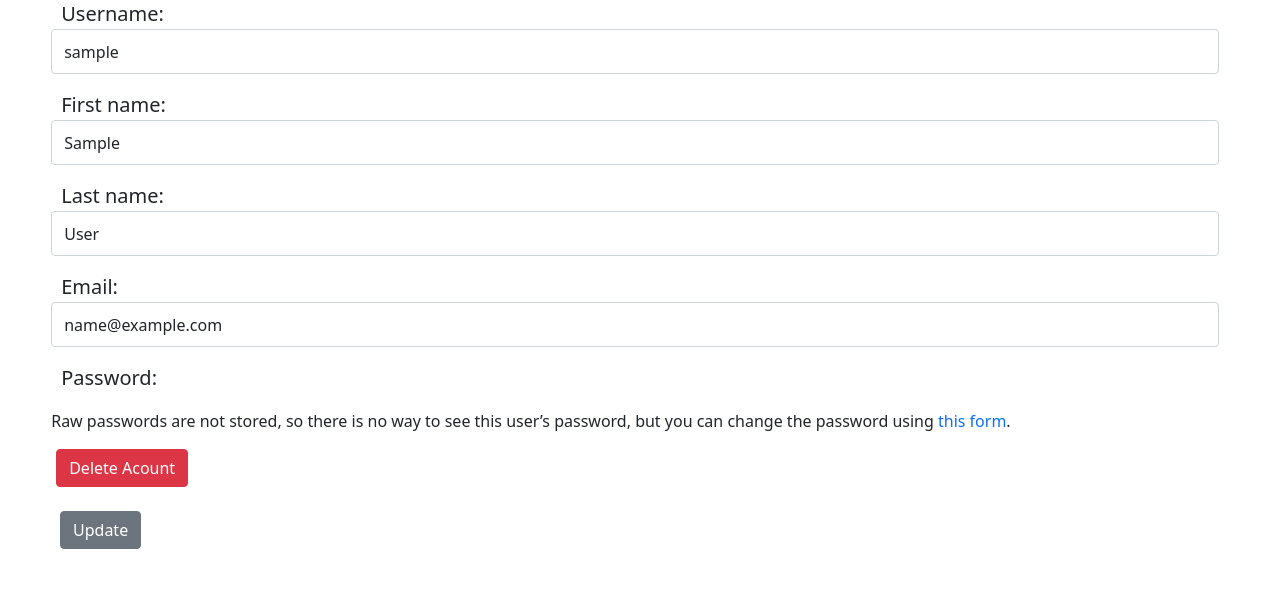
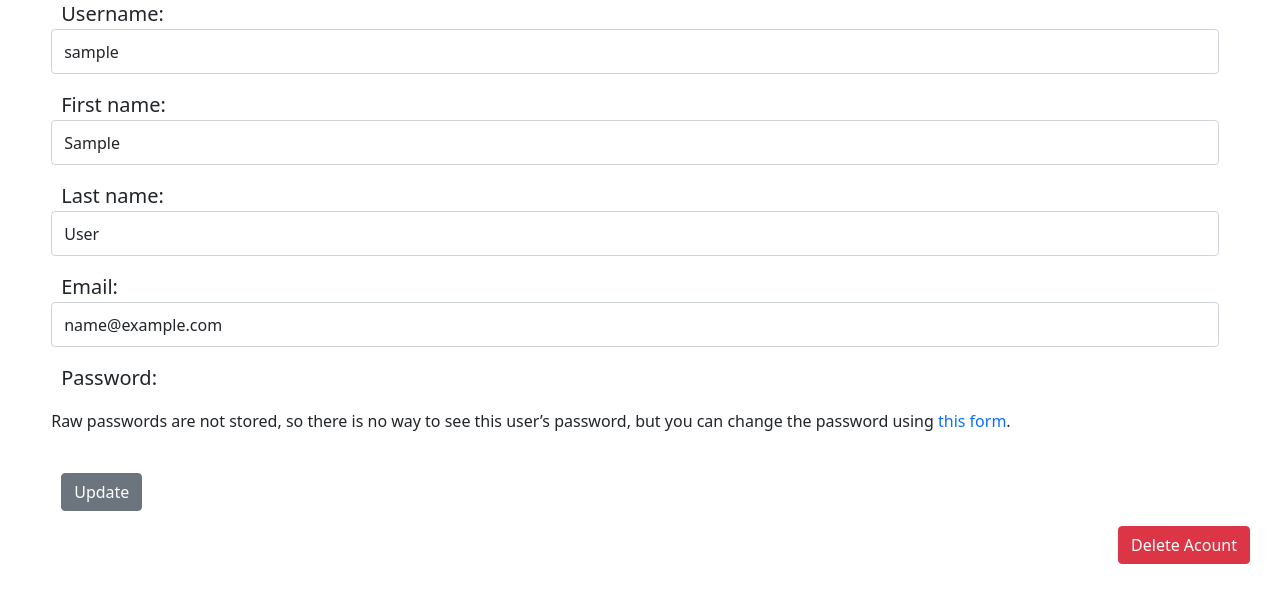
Before and after one commit to jacklee2020716/Chryz-Hub-Blogs, a Django app: page /members/edit_profile/ in a window 1280 px wide. Shown: the part 445-1034 px from the top of the page. After the commit the page ends 1009 px from the top, so only its background shows below. Run offline with Django 3.2, Linux system fonts and the light colour scheme; the visitor is signed in with stand-in values (Sample User, id 1); some libraries are stand-ins or nearby versions.

Commit message:
fixed bug

```diff
--- a/chryzhub_blogs/blog_app/templates/registration/edit_profile.html
+++ b/chryzhub_blogs/blog_app/templates/registration/edit_profile.html
@@ -10,7 +10,11 @@
       {% csrf_token %}
       {{ form.as_p }}
 
-      <span style="margin-left: 5px;" data-bs-toggle="modal" data-bs-target="#exampleModal" class="btn btn-danger">Delete Acount</span>
+
+      <br/>
+      <button style="margin-left: 10px;"  class="btn btn-secondary" type="submit">Update</button>
+      </form>
+      <span style="float: right; margin-top: 15px; margin-right: 30px; margin-bottom: 15px;" data-bs-toggle="modal" data-bs-target="#exampleModal" class="btn btn-danger">Delete Acount</span>
 
             <div class="modal fade" id="exampleModal" tabindex="-1" aria-labelledby="exampleModalLabel" aria-hidden="true">
               <div class="modal-dialog">
@@ -33,9 +37,6 @@
                 </div>
               </div>
             </div>
-      <br/>
-        <input style="margin-left: 60px; margin-bottom: 40px;" class="btn btn-secondary"type="submit" value="Update">
-      </form>
 {% else %}
   <p style="text-align: center; font-size: medium;">You are not permitted to reach this page</p>
 {% endif %}
```
